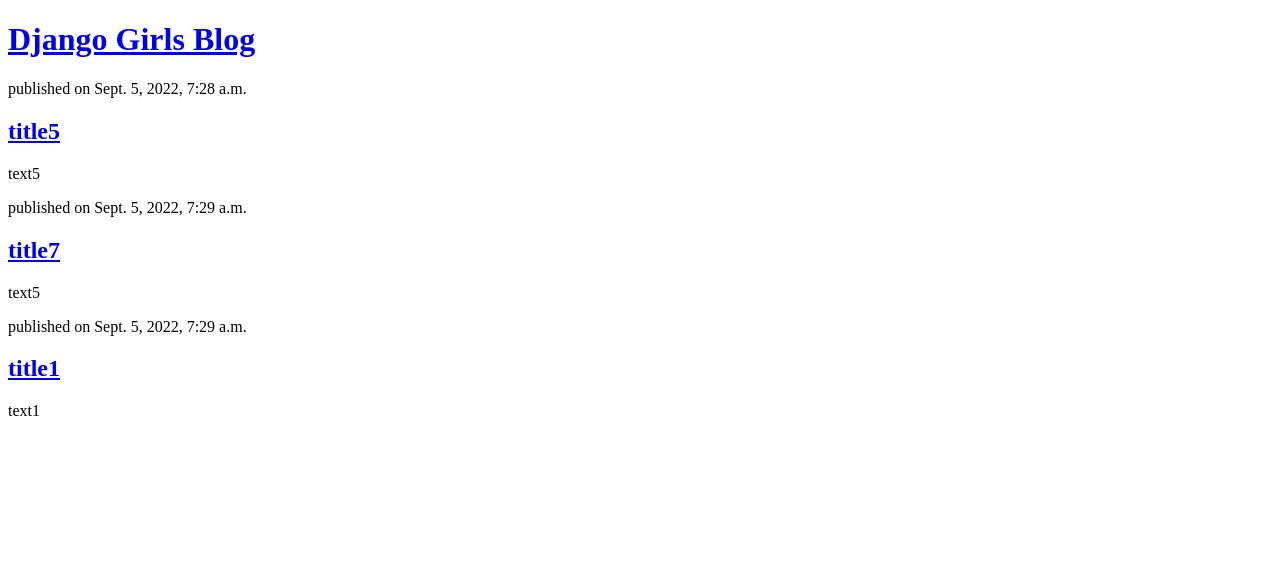
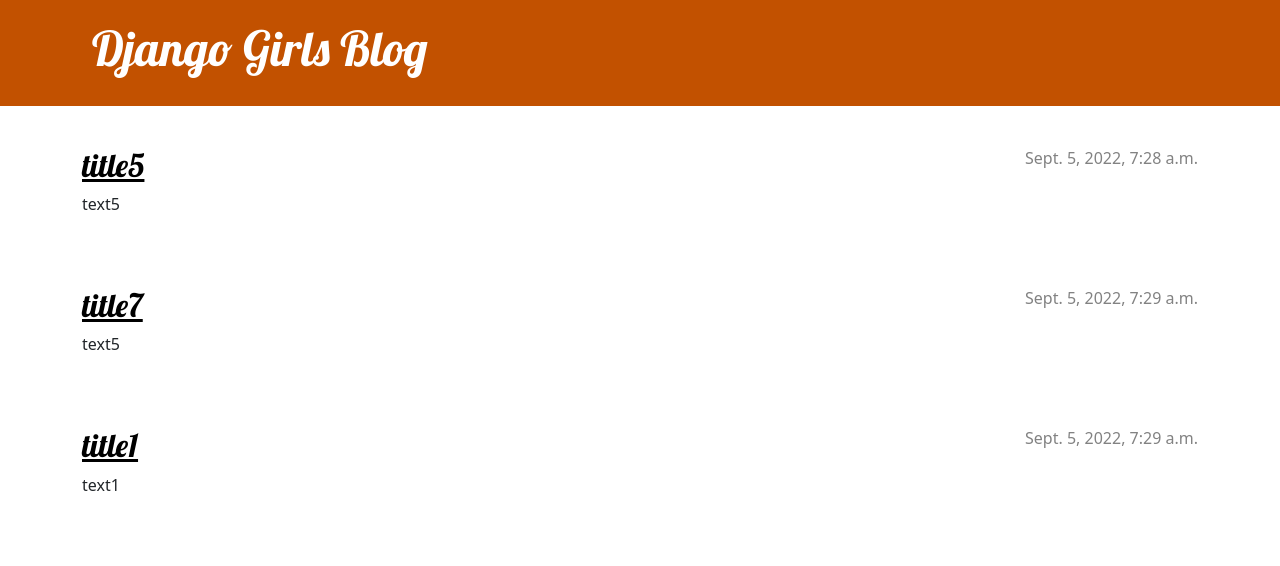
Before and after one commit to Vishal-holla/my-first-blog, a Django app: page / in a window 1280 px wide. Shown: the top 566 px of the page. Run offline with Django 4.2, Linux system fonts and the light colour scheme; data comes from the database, SQL or seed files in the repository; both versions use the stored data as it was after the commit.

Commit message:
created post_detail template and views

```diff
--- /dev/null
+++ b/mysite/blog/static/css/blog.css
@@ -0,0 +1,70 @@
+.page-header {
+    background-color: #C25100;
+    margin-top: 0;
+    margin-bottom: 40px;
+    padding: 20px 20px 20px 40px;
+}
+
+.page-header h1,
+.page-header h1 a,
+.page-header h1 a:visited,
+.page-header h1 a:active {
+    color: #ffffff;
+    font-size: 36pt;
+    text-decoration: none;
+}
+
+h1,
+h2,
+h3,
+h4 {
+    font-family: 'Lobster', cursive;
+}
+
+.date {
+    color: #828282;
+}
+
+.save {
+    float: right;
+}
+
+.post-form textarea,
+.post-form input {
+    width: 100%;
+}
+
+.top-menu,
+.top-menu:hover,
+.top-menu:visited {
+    color: #ffffff;
+    float: right;
+    font-size: 26pt;
+    margin-right: 20px;
+}
+
+.post {
+    margin-bottom: 70px;
+}
+
+.post h2 a,
+.post h2 a:visited {
+    color: #000000;
+}
+
+.post > .date,
+.post > .actions {
+    float: right;
+}
+
+.btn-secondary,
+.btn-secondary:visited {
+    color: #C25100;
+    background: none;
+    border-color: #C25100;
+}
+
+.btn-secondary:hover {
+    color: #FFFFFF;
+    background-color: #C25100;
+}
--- /dev/null
+++ b/mysite/blog/templates/blog/base.html
@@ -0,0 +1,29 @@
+{% load static %}
+
+<!DOCTYPE html>
+<html>
+    <head>
+        <title>Django blog</title>
+        <!-- Bootstrap -->
+        <link rel="stylesheet" href="https://cdn.jsdelivr.net/npm/bootstrap@5.1.3/dist/css/bootstrap.min.css" integrity="sha384-1BmE4kWBq78iYhFldvKuhfTAU6auU8tT94WrHftjDbrCEXSU1oBoqyl2QvZ6jIW3" crossorigin="anonymous">
+        <!-- font change -->
+        <link href="//fonts.googleapis.com/css?family=Lobster&subset=latin,latin-ext" rel="stylesheet" type="text/css">
+        <!-- css file from static -->
+        <link rel="stylesheet" href="{% static 'css/blog.css' %}">
+    </head>
+    <body>
+        <header class="page-header">
+          <div class="container">
+              <h1><a href="/">Django Girls Blog</a></h1>
+          </div>
+        </header>
+        <main class="container">
+            <div class="row">
+                <div class="col">
+                {% block content %}
+                {% endblock %}
+                </div>
+            </div>
+        </main>
+    </body>
+</html>
--- a/mysite/blog/templates/blog/post_list.html
+++ b/mysite/blog/templates/blog/post_list.html
@@ -1,21 +1,15 @@
-<!DOCTYPE html>
-<html>
-    <head>
-        <title>Django blog</title>
-    </head>
-    <body>
-        <header>
-            <h1><a href="/">Django Girls Blog</a></h1>
-        </header>
+{% extends 'blog/base.html' %}
 
-        {% for post in posts %}
-            <article>
-                <time>published on {{ post.published_date }}</time>
-                <h2><a href='/'>{{ post.title }}</a></h2>
-                <p>{{ post.text }}</p>
-            </article>
-        {% endfor %}
+{% block content %}
 
+{% for post in posts %}
+    <article class="post">
+        <time class="date">
+            {{ post.published_date }}
+        </time>
+        <h2><a href="{% url 'post_detail' pk=post.pk %}">{{ post.title }}</a></h2>
+        <p>{{ post.text|linebreaksbr }}</p>
+    </article>
+{% endfor %}
 
-    </body>
-</html>
+{% endblock content %}
--- a/mysite/blog/urls.py
+++ b/mysite/blog/urls.py
@@ -2,5 +2,6 @@
 from . import views
 
 urlpatterns = [
-    path('', views.post_list, name='post_list')
+    path('', views.post_list, name='post_list'),
+    path('post/<int:pk>/', views.post_detail, name='post_detail'),
 ]
--- a/mysite/blog/views.py
+++ b/mysite/blog/views.py
@@ -1,10 +1,14 @@
-from django.shortcuts import render
+from django.shortcuts import render, get_object_or_404
 from django.utils import timezone
 from .models import Post
 
 # Create your views here.
 
+posts = Post.objects.filter(published_date__lte=timezone.now()).order_by('published_date')
 
 def post_list(request):
-    posts = Post.objects.filter(published_date__lte=timezone.now()).order_by('published_date')
     return render(request, 'blog/post_list.html', {'posts': posts})
+
+def post_detail(request, pk):
+    post = get_object_or_404(Post, pk=pk)
+    return render(request, 'blog/post_detail.html', {'post':post})
--- a/mysite/mysite/settings.py
+++ b/mysite/mysite/settings.py
@@ -117,7 +117,7 @@
 # https://docs.djangoproject.com/en/4.1/howto/static-files/
 
 STATIC_URL = 'static/'
-STATIC_ROOT = ''
+
 
 # Default primary key field type
 # https://docs.djangoproject.com/en/4.1/ref/settings/#default-auto-field
```
Also changed, not shown: mysite/blog/templates/blog/post_detail.html (added, +16 -0 lines), mysite/db.sqlite3.
